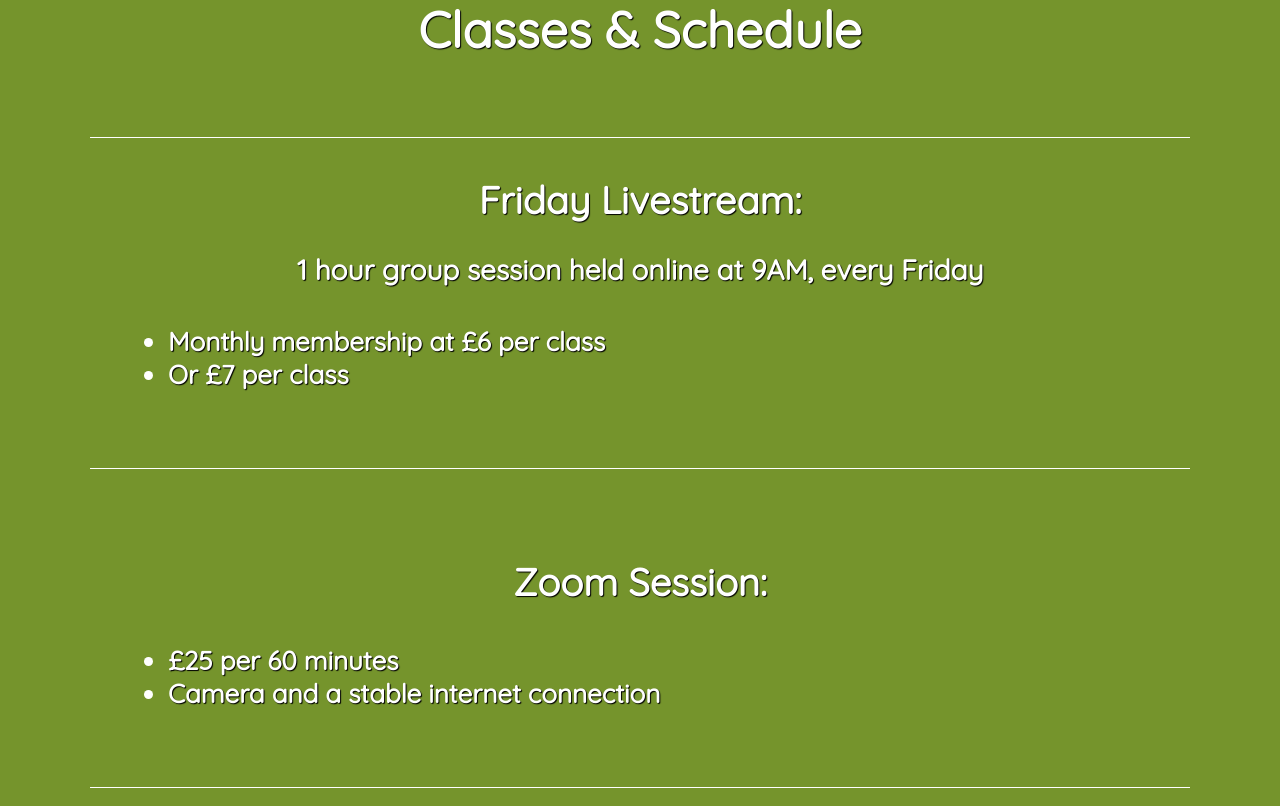
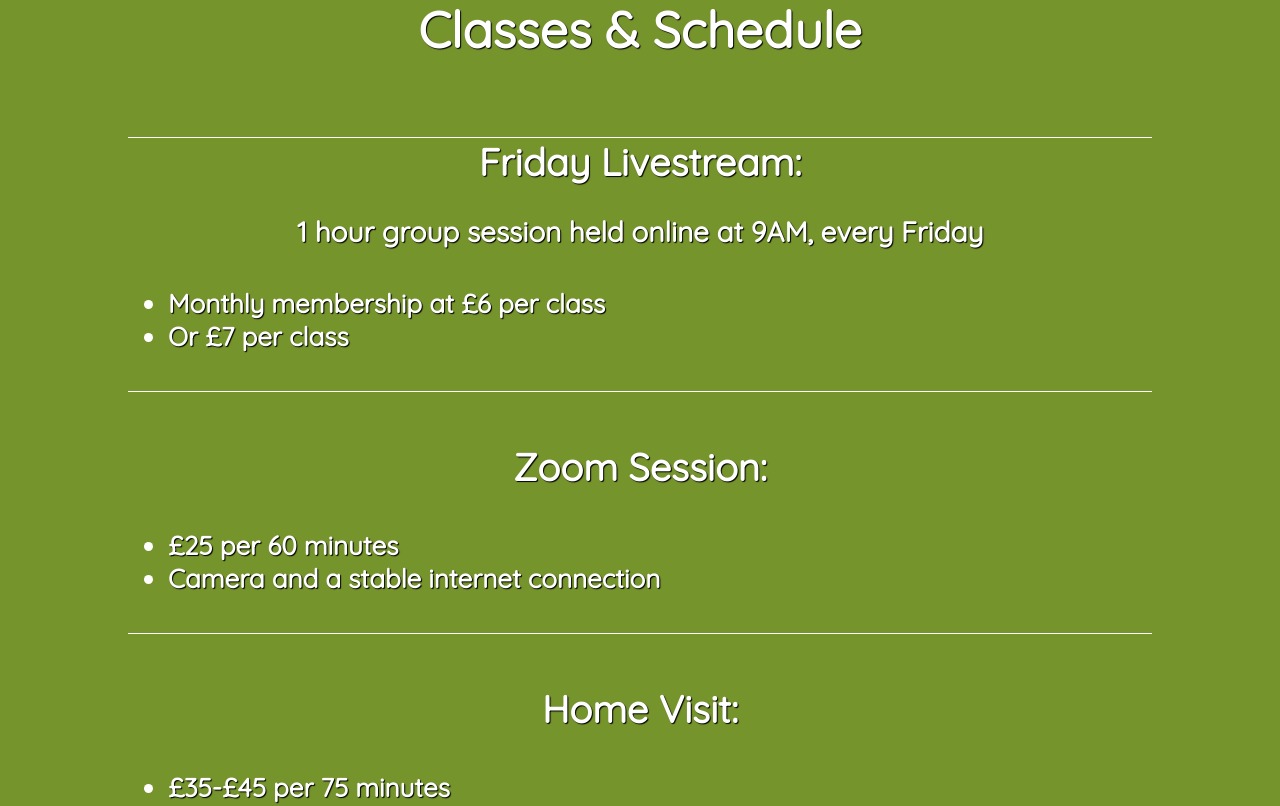
Before and after one commit to AlexBrown4020/life-in-balance, a React (Create React App) app: page / in a window 1280 px wide. Shown: the part 1040-1846 px from the top of the page. Built offline with nearby package versions, Linux system fonts and the light colour scheme.

Commit message:
Feat: Realign contact page

```diff
--- a/src/pages/classes/classes.css
+++ b/src/pages/classes/classes.css
@@ -52,3 +52,10 @@
         font-size: 20px;
     }
 }
+
+@media screen and (min-width:1000px) {
+    #classes-container section {
+        padding: 0px;
+        font-size: 38px;
+    }
+}
```
